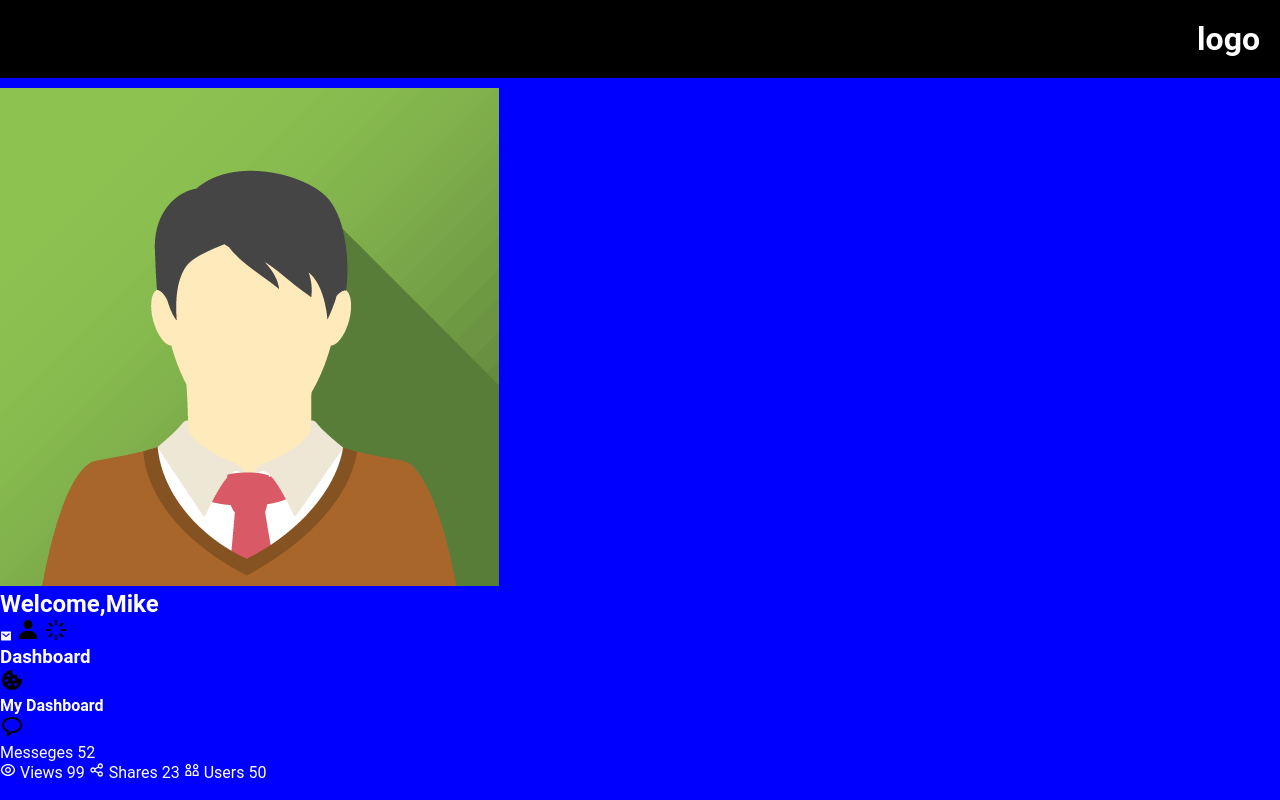
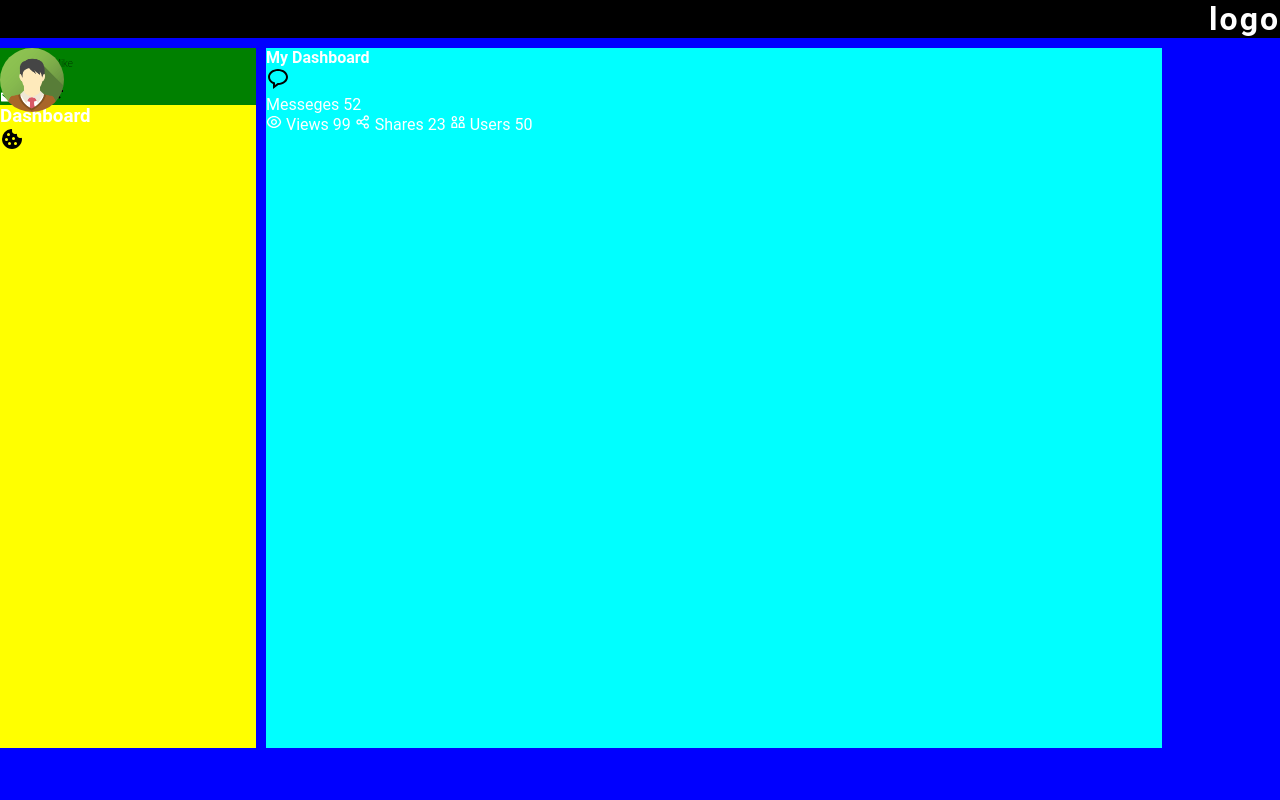
Before and after one commit to Gloria192/challenges2, a plain HTML site: page index.html in a window 1280 px wide. Drawn offline with Linux system fonts and the light colour scheme.

Commit message:
five commit

```diff
--- a/index.html
+++ b/index.html
@@ -6,36 +6,116 @@
     <title>Page Title</title>
     <meta name="viewport" content="width=device-width, initial-scale=1" />
     <link rel="stylesheet" type="text/css" media="screen" href="style.css" />
-    <script src="main.js"></script>
   </head>
   <body>
     <h1>logo</h1>
     <section>
-    <img src="avatar2.png" />
-    <h2>Welcome,Mike</h2>
-    <svg xmlns="http://www.w3.org/2000/svg" viewBox="0 0 24 24" width="12" height="12" fill="currentColor"><path d="M3 3H21C21.5523 3 22 3.44772 22 4V20C22 20.5523 21.5523 21 21 21H3C2.44772 21 2 20.5523 2 20V4C2 3.44772 2.44772 3 3 3ZM12.0606 11.6829L5.64722 6.2377L4.35278 7.7623L12.0731 14.3171L19.6544 7.75616L18.3456 6.24384L12.0606 11.6829Z"></path></svg>
-    <svg xmlns="http://www.w3.org/2000/svg" width="24" height="24" viewBox="0 0 24 24" style="fill: rgba(0, 0, 0, 1);"><path d="M7.5 6.5C7.5 8.981 9.519 11 12 11s4.5-2.019 4.5-4.5S14.481 2 12 2 7.5 4.019 7.5 6.5zM20 21h1v-1c0-3.859-3.141-7-7-7h-4c-3.86 0-7 3.141-7 7v1h17z"></path></svg>
-    <svg xmlns="http://www.w3.org/2000/svg" width="24" height="24" viewBox="0 0 24 24" style="fill: rgba(0, 0, 0, 1);"><path d="M2 11h5v2H2zm15 0h5v2h-5zm-6 6h2v5h-2zm0-15h2v5h-2zM4.222 5.636l1.414-1.414 3.536 3.536-1.414 1.414zm15.556 12.728-1.414 1.414-3.536-3.536 1.414-1.414zm-12.02-3.536 1.414 1.414-3.536 3.536-1.414-1.414zm7.07-7.071 3.536-3.535 1.414 1.415-3.536 3.535z"></path></svg>
-    <h3>Dashboard</h3>
-    <svg xmlns="http://www.w3.org/2000/svg" width="24" height="24" viewBox="0 0 24 24" style="fill: rgba(0, 0, 0, 1);"><path d="M21.598 11.064a1.006 1.006 0 0 0-.854-.172A2.938 2.938 0 0 1 20 11c-1.654 0-3-1.346-3.003-2.938.005-.034.016-.134.017-.168a.998.998 0 0 0-1.254-1.006A3.002 3.002 0 0 1 15 7c-1.654 0-3-1.346-3-3 0-.217.031-.444.099-.716a1 1 0 0 0-1.067-1.236A9.956 9.956 0 0 0 2 12c0 5.514 4.486 10 10 10s10-4.486 10-10c0-.049-.003-.097-.007-.16a1.004 1.004 0 0 0-.395-.776zM8.5 6a1.5 1.5 0 1 1 0 3 1.5 1.5 0 0 1 0-3zm-2 8a1.5 1.5 0 1 1 0-3 1.5 1.5 0 0 1 0 3zm3 4a1.5 1.5 0 1 1 0-3 1.5 1.5 0 0 1 0 3zm2.5-6.5a1.5 1.5 0 1 1 3 0 1.5 1.5 0 0 1-3 0zm3.5 6.5a1.5 1.5 0 1 1 0-3 1.5 1.5 0 0 1 0 3z"></path></svg>
-    <h4>My Dashboard</h4>
-    <svg xmlns="http://www.w3.org/2000/svg" width="24" height="24" viewBox="0 0 24 24" style="fill: rgba(0, 0, 0, 1);"><path d="M12 2C6.486 2 2 5.589 2 10c0 2.908 1.898 5.516 5 6.934V22l5.34-4.005C17.697 17.852 22 14.32 22 10c0-4.411-4.486-8-10-8zm0 14h-.333L9 18v-2.417l-.641-.247C5.67 14.301 4 12.256 4 10c0-3.309 3.589-6 8-6s8 2.691 8 6-3.589 6-8 6z"></path></svg>
-   <p>Messeges
-    52
-   </p>
+      <div class="content">
+      <div id="image">
+        <img src="avatar2.png"  id="avatar2"/>
+        <div id="heroe">
+        <p>Welcome,<span id="heroe span">Mike</span></p>
+      </div>
+        <svg
+          xmlns="http://www.w3.org/2000/svg"
+          viewBox="0 0 24 24"
+          width="12"
+          height="12"
+          fill="currentColor"
+        >
+          <path
+            d="M3 3H21C21.5523 3 22 3.44772 22 4V20C22 20.5523 21.5523 21 21 21H3C2.44772 21 2 20.5523 2 20V4C2 3.44772 2.44772 3 3 3ZM12.0606 11.6829L5.64722 6.2377L4.35278 7.7623L12.0731 14.3171L19.6544 7.75616L18.3456 6.24384L12.0606 11.6829Z"
+          ></path>
+        </svg>
+        <svg
+          xmlns="http://www.w3.org/2000/svg"
+          width="24"
+          height="24"
+          viewBox="0 0 24 24"
+          style="fill: rgba(0, 0, 0, 1)"
+        >
+          <path
+            d="M7.5 6.5C7.5 8.981 9.519 11 12 11s4.5-2.019 4.5-4.5S14.481 2 12 2 7.5 4.019 7.5 6.5zM20 21h1v-1c0-3.859-3.141-7-7-7h-4c-3.86 0-7 3.141-7 7v1h17z"
+          ></path>
+        </svg>
+        <svg
+          xmlns="http://www.w3.org/2000/svg"
+          width="24"
+          height="24"
+          viewBox="0 0 24 24"
+          style="fill: rgba(0, 0, 0, 1)"
+        >
+          <path
+            d="M2 11h5v2H2zm15 0h5v2h-5zm-6 6h2v5h-2zm0-15h2v5h-2zM4.222 5.636l1.414-1.414 3.536 3.536-1.414 1.414zm15.556 12.728-1.414 1.414-3.536-3.536 1.414-1.414zm-12.02-3.536 1.414 1.414-3.536 3.536-1.414-1.414zm7.07-7.071 3.536-3.535 1.414 1.415-3.536 3.535z"
+          ></path>
+        </svg>
+      </div>
+      <h3>Dashboard</h3>
 
-   <svg xmlns="http://www.w3.org/2000/svg" viewBox="0 0 24 24" width="16" height="16" fill="currentColor"><path d="M12.0003 3C17.3924 3 21.8784 6.87976 22.8189 12C21.8784 17.1202 17.3924 21 12.0003 21C6.60812 21 2.12215 17.1202 1.18164 12C2.12215 6.87976 6.60812 3 12.0003 3ZM12.0003 19C16.2359 19 19.8603 16.052 20.7777 12C19.8603 7.94803 16.2359 5 12.0003 5C7.7646 5 4.14022 7.94803 3.22278 12C4.14022 16.052 7.7646 19 12.0003 19ZM12.0003 16.5C9.51498 16.5 7.50026 14.4853 7.50026 12C7.50026 9.51472 9.51498 7.5 12.0003 7.5C14.4855 7.5 16.5003 9.51472 16.5003 12C16.5003 14.4853 14.4855 16.5 12.0003 16.5ZM12.0003 14.5C13.381 14.5 14.5003 13.3807 14.5003 12C14.5003 10.6193 13.381 9.5 12.0003 9.5C10.6196 9.5 9.50026 10.6193 9.50026 12C9.50026 13.3807 10.6196 14.5 12.0003 14.5Z"></path></svg>
-<span>Views
-    99
-</span>
-<svg xmlns="http://www.w3.org/2000/svg" viewBox="0 0 24 24" width="16" height="16" fill="currentColor"><path d="M13.1202 17.0228L8.92129 14.7324C8.19135 15.5125 7.15261 16 6 16C3.79086 16 2 14.2091 2 12C2 9.79086 3.79086 8 6 8C7.15255 8 8.19125 8.48746 8.92118 9.26746L13.1202 6.97713C13.0417 6.66441 13 6.33707 13 6C13 3.79086 14.7909 2 17 2C19.2091 2 21 3.79086 21 6C21 8.20914 19.2091 10 17 10C15.8474 10 14.8087 9.51251 14.0787 8.73246L9.87977 11.0228C9.9583 11.3355 10 11.6629 10 12C10 12.3371 9.95831 12.6644 9.87981 12.9771L14.0788 15.2675C14.8087 14.4875 15.8474 14 17 14C19.2091 14 21 15.7909 21 18C21 20.2091 19.2091 22 17 22C14.7909 22 13 20.2091 13 18C13 17.6629 13.0417 17.3355 13.1202 17.0228ZM6 14C7.10457 14 8 13.1046 8 12C8 10.8954 7.10457 10 6 10C4.89543 10 4 10.8954 4 12C4 13.1046 4.89543 14 6 14ZM17 8C18.1046 8 19 7.10457 19 6C19 4.89543 18.1046 4 17 4C15.8954 4 15 4.89543 15 6C15 7.10457 15.8954 8 17 8ZM17 20C18.1046 20 19 19.1046 19 18C19 16.8954 18.1046 16 17 16C15.8954 16 15 16.8954 15 18C15 19.1046 15.8954 20 17 20Z"></path></svg>
-<span>Shares
-    23
-</span>
-<svg xmlns="http://www.w3.org/2000/svg" viewBox="0 0 24 24" width="16" height="16" fill="currentColor"><path d="M8.5 7C8.5 8.10457 7.60457 9 6.5 9C5.39543 9 4.5 8.10457 4.5 7C4.5 5.89543 5.39543 5 6.5 5C7.60457 5 8.5 5.89543 8.5 7ZM2.5 7C2.5 9.20914 4.29086 11 6.5 11C8.70914 11 10.5 9.20914 10.5 7C10.5 4.79086 8.70914 3 6.5 3C4.29086 3 2.5 4.79086 2.5 7ZM9 16.5C9 15.1193 7.88071 14 6.5 14C5.11929 14 4 15.1193 4 16.5V19H9V16.5ZM11 21H2V16.5C2 14.0147 4.01472 12 6.5 12C8.98528 12 11 14.0147 11 16.5V21ZM19.5 7C19.5 8.10457 18.6046 9 17.5 9C16.3954 9 15.5 8.10457 15.5 7C15.5 5.89543 16.3954 5 17.5 5C18.6046 5 19.5 5.89543 19.5 7ZM13.5 7C13.5 9.20914 15.2909 11 17.5 11C19.7091 11 21.5 9.20914 21.5 7C21.5 4.79086 19.7091 3 17.5 3C15.2909 3 13.5 4.79086 13.5 7ZM20 16.5C20 15.1193 18.8807 14 17.5 14C16.1193 14 15 15.1193 15 16.5V19H20V16.5ZM13 19V16.5C13 14.0147 15.0147 12 17.5 12C19.9853 12 22 14.0147 22 16.5V21H13V19Z"></path></svg>
-<span>Users
-    50
-</span>
-</section>
-</body>
+      <svg
+        xmlns="http://www.w3.org/2000/svg"
+        width="24"
+        height="24"
+        viewBox="0 0 24 24"
+        style="fill: rgba(0, 0, 0, 1)"
+      >
+        <path
+          d="M21.598 11.064a1.006 1.006 0 0 0-.854-.172A2.938 2.938 0 0 1 20 11c-1.654 0-3-1.346-3.003-2.938.005-.034.016-.134.017-.168a.998.998 0 0 0-1.254-1.006A3.002 3.002 0 0 1 15 7c-1.654 0-3-1.346-3-3 0-.217.031-.444.099-.716a1 1 0 0 0-1.067-1.236A9.956 9.956 0 0 0 2 12c0 5.514 4.486 10 10 10s10-4.486 10-10c0-.049-.003-.097-.007-.16a1.004 1.004 0 0 0-.395-.776zM8.5 6a1.5 1.5 0 1 1 0 3 1.5 1.5 0 0 1 0-3zm-2 8a1.5 1.5 0 1 1 0-3 1.5 1.5 0 0 1 0 3zm3 4a1.5 1.5 0 1 1 0-3 1.5 1.5 0 0 1 0 3zm2.5-6.5a1.5 1.5 0 1 1 3 0 1.5 1.5 0 0 1-3 0zm3.5 6.5a1.5 1.5 0 1 1 0-3 1.5 1.5 0 0 1 0 3z"
+        ></path>
+      </svg>
+    </div>
+    <div class="content1">
+      <h4>My Dashboard</h4>
+      <svg
+        xmlns="http://www.w3.org/2000/svg"
+        width="24"
+        height="24"
+        viewBox="0 0 24 24"
+        style="fill: rgba(0, 0, 0, 1)"
+      >
+        <path
+          d="M12 2C6.486 2 2 5.589 2 10c0 2.908 1.898 5.516 5 6.934V22l5.34-4.005C17.697 17.852 22 14.32 22 10c0-4.411-4.486-8-10-8zm0 14h-.333L9 18v-2.417l-.641-.247C5.67 14.301 4 12.256 4 10c0-3.309 3.589-6 8-6s8 2.691 8 6-3.589 6-8 6z"
+        ></path>
+      </svg>
+      <p>Messeges 52</p>
+
+      <svg
+        xmlns="http://www.w3.org/2000/svg"
+        viewBox="0 0 24 24"
+        width="16"
+        height="16"
+        fill="currentColor"
+      >
+        <path
+          d="M12.0003 3C17.3924 3 21.8784 6.87976 22.8189 12C21.8784 17.1202 17.3924 21 12.0003 21C6.60812 21 2.12215 17.1202 1.18164 12C2.12215 6.87976 6.60812 3 12.0003 3ZM12.0003 19C16.2359 19 19.8603 16.052 20.7777 12C19.8603 7.94803 16.2359 5 12.0003 5C7.7646 5 4.14022 7.94803 3.22278 12C4.14022 16.052 7.7646 19 12.0003 19ZM12.0003 16.5C9.51498 16.5 7.50026 14.4853 7.50026 12C7.50026 9.51472 9.51498 7.5 12.0003 7.5C14.4855 7.5 16.5003 9.51472 16.5003 12C16.5003 14.4853 14.4855 16.5 12.0003 16.5ZM12.0003 14.5C13.381 14.5 14.5003 13.3807 14.5003 12C14.5003 10.6193 13.381 9.5 12.0003 9.5C10.6196 9.5 9.50026 10.6193 9.50026 12C9.50026 13.3807 10.6196 14.5 12.0003 14.5Z"
+        ></path>
+      </svg>
+      <span>Views 99 </span>
+      <svg
+        xmlns="http://www.w3.org/2000/svg"
+        viewBox="0 0 24 24"
+        width="16"
+        height="16"
+        fill="currentColor"
+      >
+        <path
+          d="M13.1202 17.0228L8.92129 14.7324C8.19135 15.5125 7.15261 16 6 16C3.79086 16 2 14.2091 2 12C2 9.79086 3.79086 8 6 8C7.15255 8 8.19125 8.48746 8.92118 9.26746L13.1202 6.97713C13.0417 6.66441 13 6.33707 13 6C13 3.79086 14.7909 2 17 2C19.2091 2 21 3.79086 21 6C21 8.20914 19.2091 10 17 10C15.8474 10 14.8087 9.51251 14.0787 8.73246L9.87977 11.0228C9.9583 11.3355 10 11.6629 10 12C10 12.3371 9.95831 12.6644 9.87981 12.9771L14.0788 15.2675C14.8087 14.4875 15.8474 14 17 14C19.2091 14 21 15.7909 21 18C21 20.2091 19.2091 22 17 22C14.7909 22 13 20.2091 13 18C13 17.6629 13.0417 17.3355 13.1202 17.0228ZM6 14C7.10457 14 8 13.1046 8 12C8 10.8954 7.10457 10 6 10C4.89543 10 4 10.8954 4 12C4 13.1046 4.89543 14 6 14ZM17 8C18.1046 8 19 7.10457 19 6C19 4.89543 18.1046 4 17 4C15.8954 4 15 4.89543 15 6C15 7.10457 15.8954 8 17 8ZM17 20C18.1046 20 19 19.1046 19 18C19 16.8954 18.1046 16 17 16C15.8954 16 15 16.8954 15 18C15 19.1046 15.8954 20 17 20Z"
+        ></path>
+      </svg>
+      <span>Shares 23 </span>
+      <svg
+        xmlns="http://www.w3.org/2000/svg"
+        viewBox="0 0 24 24"
+        width="16"
+        height="16"
+        fill="currentColor"
+      >
+        <path
+          d="M8.5 7C8.5 8.10457 7.60457 9 6.5 9C5.39543 9 4.5 8.10457 4.5 7C4.5 5.89543 5.39543 5 6.5 5C7.60457 5 8.5 5.89543 8.5 7ZM2.5 7C2.5 9.20914 4.29086 11 6.5 11C8.70914 11 10.5 9.20914 10.5 7C10.5 4.79086 8.70914 3 6.5 3C4.29086 3 2.5 4.79086 2.5 7ZM9 16.5C9 15.1193 7.88071 14 6.5 14C5.11929 14 4 15.1193 4 16.5V19H9V16.5ZM11 21H2V16.5C2 14.0147 4.01472 12 6.5 12C8.98528 12 11 14.0147 11 16.5V21ZM19.5 7C19.5 8.10457 18.6046 9 17.5 9C16.3954 9 15.5 8.10457 15.5 7C15.5 5.89543 16.3954 5 17.5 5C18.6046 5 19.5 5.89543 19.5 7ZM13.5 7C13.5 9.20914 15.2909 11 17.5 11C19.7091 11 21.5 9.20914 21.5 7C21.5 4.79086 19.7091 3 17.5 3C15.2909 3 13.5 4.79086 13.5 7ZM20 16.5C20 15.1193 18.8807 14 17.5 14C16.1193 14 15 15.1193 15 16.5V19H20V16.5ZM13 19V16.5C13 14.0147 15.0147 12 17.5 12C19.9853 12 22 14.0147 22 16.5V21H13V19Z"
+        ></path>
+      </svg>
+      <span>Users 50 </span>
+    </div>
+    </section>
+  </body>
 </html>
--- a/style.css
+++ b/style.css
@@ -11,6 +11,13 @@ body{
     font-size: 20px; */
     background-color:blue;
     color: white;
+    /* font-family: Arial, Helvetica, sans-serif; */
+
+    grid-gap: 5px;
+    /* grid-template-columns: 20% 70%; */
+    width: 100%;
+    height: 100vh;
+    /* margin: 0 2rem; */
 
 }
 h1{
@@ -18,11 +25,52 @@ h1{
     color: white;
     font-family:"Roboto",sans-serif;
     width: 100%;
-    padding: 20px;
     margin-bottom:10px;
-    display: flex;
+    display:flex;
     justify-content: right;
+    letter-spacing: 2px;
 }
 section{
     width: 100%;
+    display: flex;
+    gap: 10px;
+
 }
+.content{
+    width:20%;
+background-color: yellow;
+}
+#image{
+ font-weight: 50;
+  background-color: green;
+border: 20px;
+  gap: 10px;
+  font-size: 10px;
+}
+#avatar2{
+    border-image: 5px;
+    border-radius: 50%;
+    position: fixed;
+    font-size: 10px;
+    width: 5%;
+    height:auto;
+}
+  .content1{
+    background-color: aqua;
+    width: 70%;
+    height: 700px;
+
+  }
+  #heroe{
+    color: white;
+    position: static;
+    display: flex;
+    flex-direction:column;
+    justify-content: center;
+    padding: 10px;
+  }
+   #heroe span{
+    color:black;
+    /* background-color: black; */
+
+}
```
